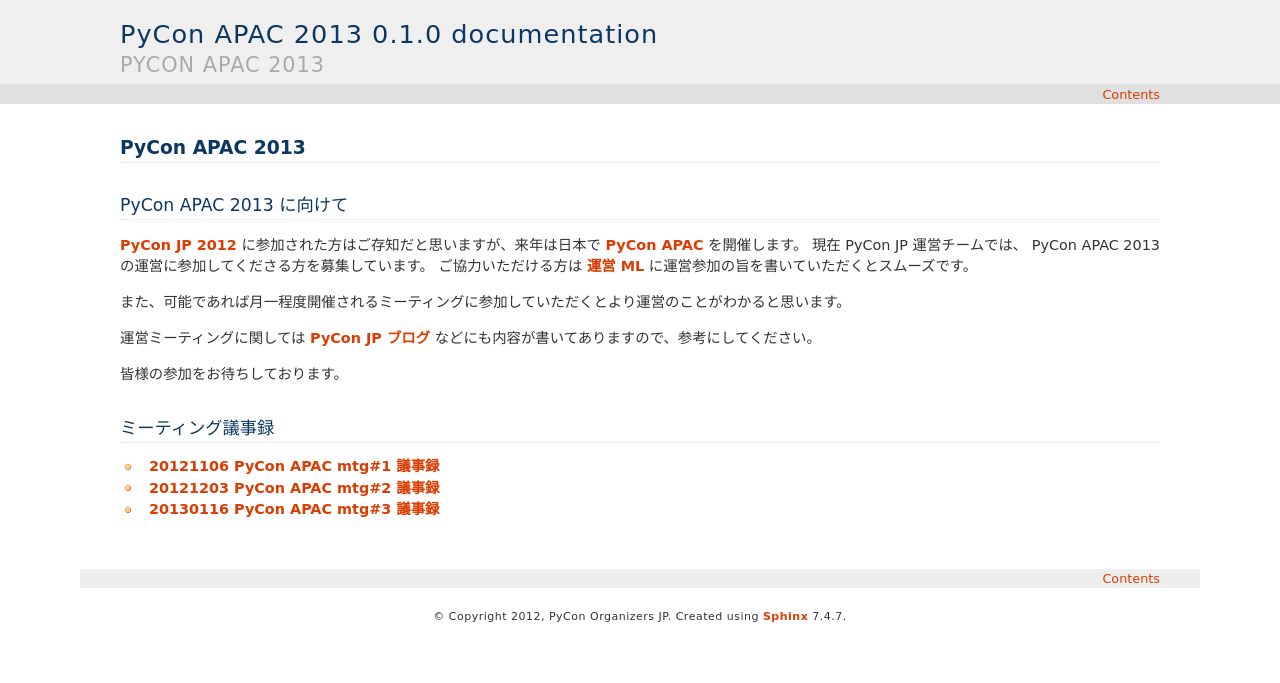
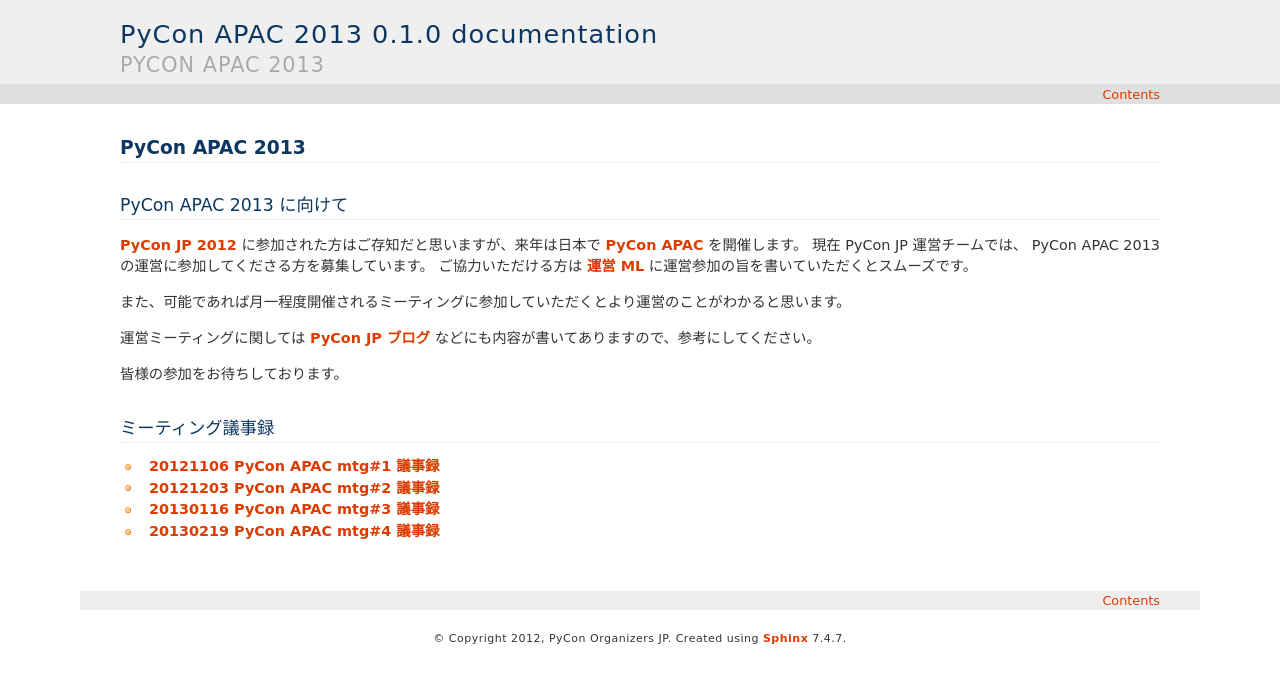
Before and after one commit to pyconjp/apac-2013.pycon.jp, a Sphinx documentation site: the page built from sphinx/index.rst, in a window 1280 px wide. Shown: the top 683 px of the page. Built offline with Sphinx 7.4.7, drawn with Linux system fonts in a browser that asks for light colours.

Commit message:
add meeting log

```diff
--- a/sphinx/index.rst
+++ b/sphinx/index.rst
@@ -24,3 +24,4 @@
 - `20121106 PyCon APAC mtg#1 議事録 <https://docs.google.com/document/d/1_JtKH_qTbe2Zli1Savz4xWVAiGkXugFtGPeG6A2PRFw/edit>`_
 - `20121203 PyCon APAC mtg#2 議事録 <https://docs.google.com/document/d/1hWOLIlZLYczycU7ik6QiZYlnZe9qjP0NAXuuc8ckeTo/edit>`_
 - `20130116 PyCon APAC mtg#3 議事録 <https://docs.google.com/document/d/1DUoGzUYtGRPxjevOEKlovJM0iewkBpNK8vJxWkczruk/edit>`_
+- `20130219 PyCon APAC mtg#4 議事録 <https://docs.google.com/document/d/1SFFPnyM_eStigry_FhP0bT-eImSgyIjGSDpHDUou5bw/edit>`_
```
